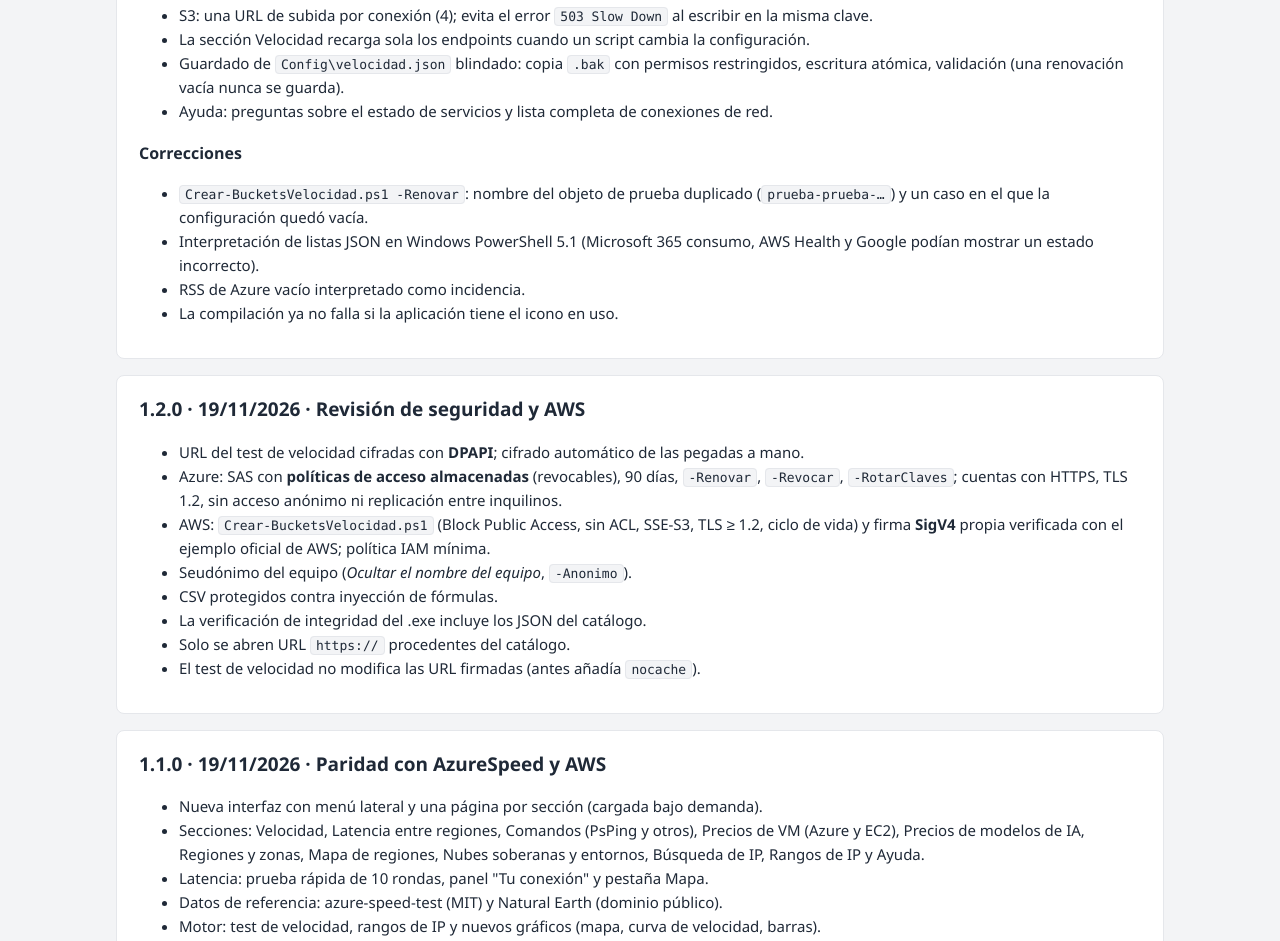
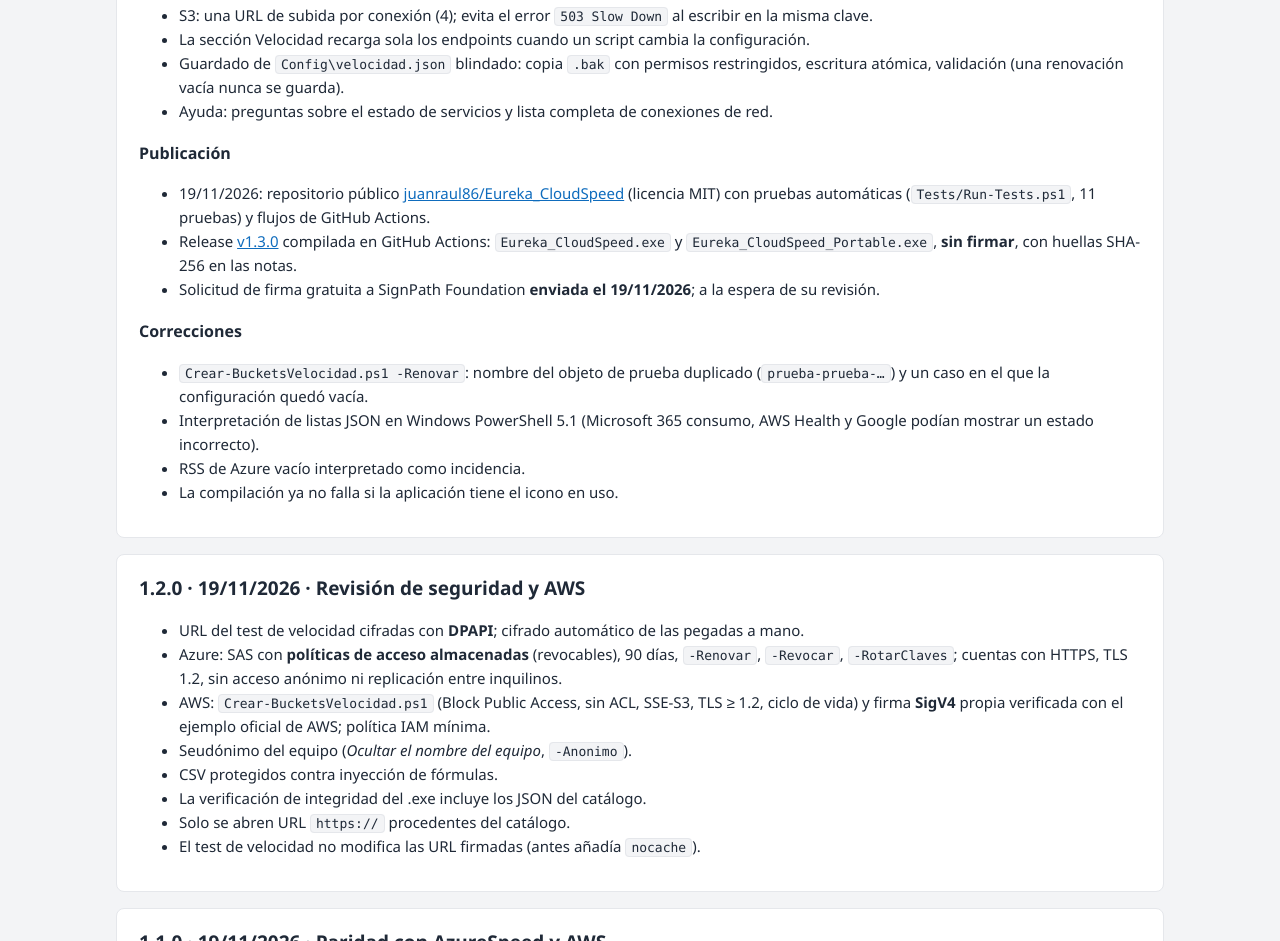
Before and after one commit to juanraul86/Eureka_CloudSpeed, a plain HTML site: page Docs/Bitacora-de-versiones.html in a window 1280 px wide. Shown: the part 849-1790 px from the top of the page. Drawn offline with Linux system fonts and the light colour scheme.

Commit message:
Cambios posteriores a la 1.3.0 (irán en la 1.3.1)
Bitácora de publicación y solicitud de firma a SignPath, notas de versión, correcciones de los scripts de nube (avisos de az/aws, suscripciones nuevas sin proveedor de almacenamiento, regiones sin admisión de clientes) y bitácora sin datos de la cuenta de pruebas.

Co-Authored-By: Claude Opus 5.5 <noreply@anthropic.com>

```diff
--- a/Docs/Bitacora-de-versiones.html
+++ b/Docs/Bitacora-de-versiones.html
@@ -42,6 +42,12 @@
     <li>La sección Velocidad recarga sola los endpoints cuando un script cambia la configuración.</li>
     <li>Guardado de <code>Config\velocidad.json</code> blindado: copia <code>.bak</code> con permisos restringidos, escritura atómica, validación (una renovación vacía nunca se guarda).</li>
     <li>Ayuda: preguntas sobre el estado de servicios y lista completa de conexiones de red.</li>
+  </ul>
+  <h3>Publicación</h3>
+  <ul>
+    <li>19/11/2026: repositorio público <a href="https://github.com/juanraul86/Eureka_CloudSpeed">juanraul86/Eureka_CloudSpeed</a> (licencia MIT) con pruebas automáticas (<code>Tests/Run-Tests.ps1</code>, 11 pruebas) y flujos de GitHub Actions.</li>
+    <li>Release <a href="https://github.com/juanraul86/Eureka_CloudSpeed/releases/tag/v1.3.0">v1.3.0</a> compilada en GitHub Actions: <code>Eureka_CloudSpeed.exe</code> y <code>Eureka_CloudSpeed_Portable.exe</code>, <b>sin firmar</b>, con huellas SHA-256 en las notas.</li>
+    <li>Solicitud de firma gratuita a SignPath Foundation <b>enviada el 19/11/2026</b>; a la espera de su revisión.</li>
   </ul>
   <h3>Correcciones</h3>
   <ul>
```
Also changed, not shown: 6 other files.
